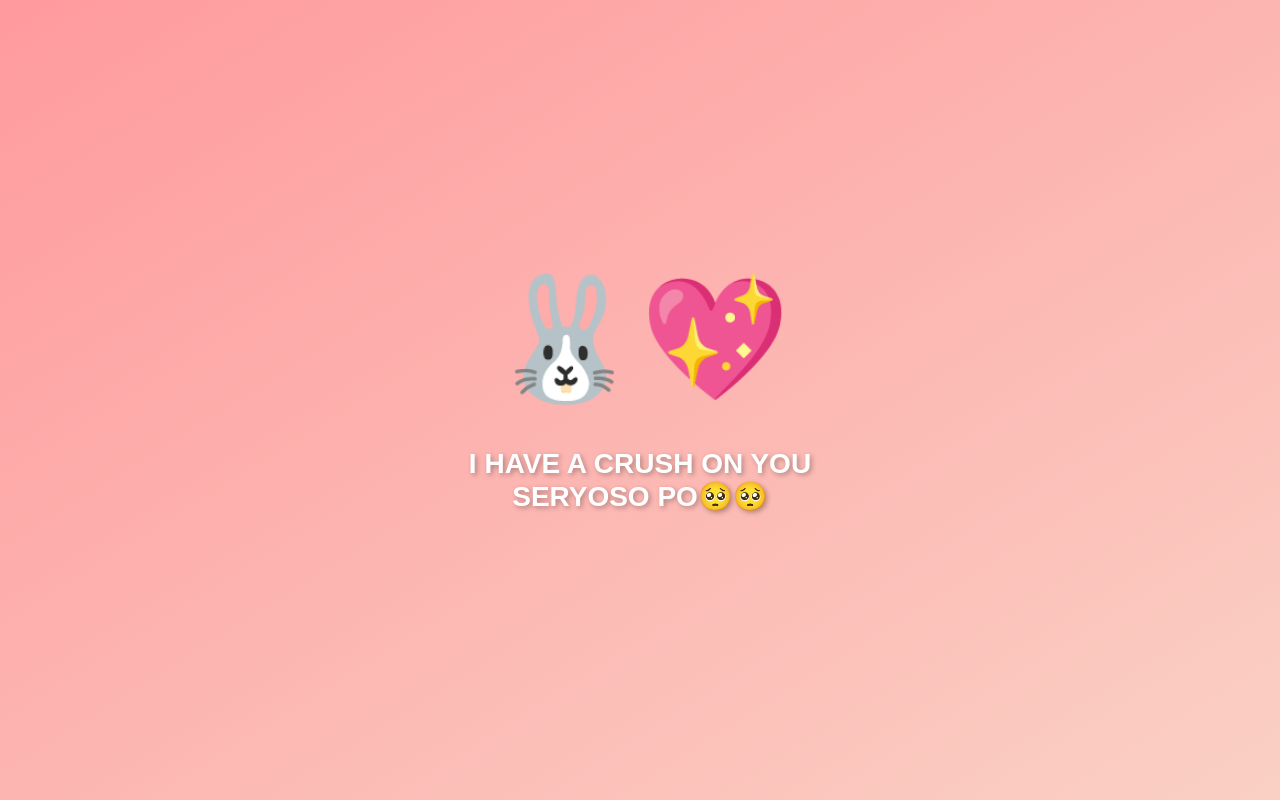
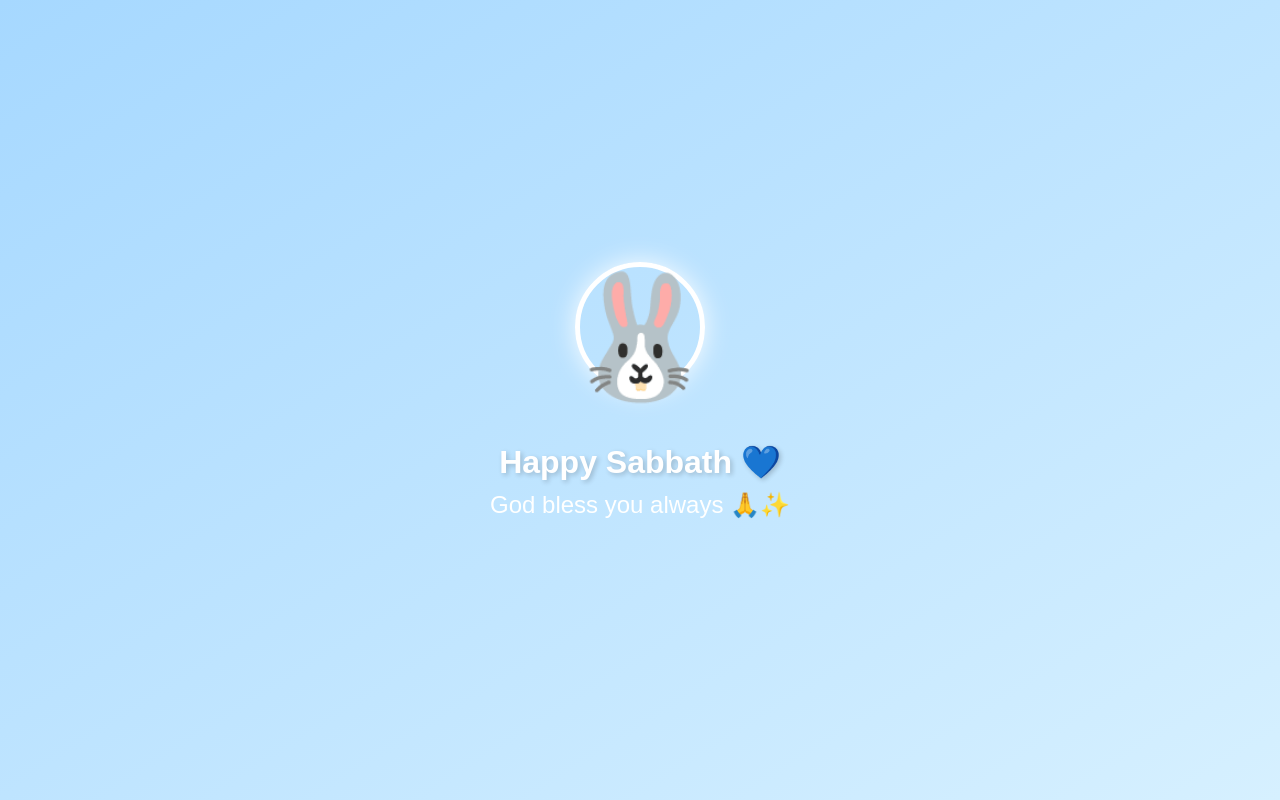
Before and after one commit to jakeaurel90-bit/click-me, a plain HTML site: page message.html in a window 1280 px wide. Drawn offline with Linux system fonts and the light colour scheme.

Commit message:
Update message.html

```diff
--- a/message.html
+++ b/message.html
@@ -2,13 +2,13 @@
 <html lang="en">
 <head>
     <meta charset="UTF-8">
-    <title>Secret Message 💖</title>
+    <title>Happy Sabbath 💙</title>
 
     <style>
         body {
             margin: 0;
             height: 100vh;
-            background: linear-gradient(to bottom right, #ff9a9e, #fad0c4);
+            background: linear-gradient(to bottom right, #a6d8ff, #d6f0ff);
             display: flex;
             justify-content: center;
             align-items: center;
@@ -21,22 +21,51 @@
             animation: fadeIn 2s ease-in-out;
         }
 
+        .halo {
+            width: 120px;
+            height: 120px;
+            border: 5px solid #ffffff;
+            border-radius: 50%;
+            position: absolute;
+            top: -20px;
+            left: 50%;
+            transform: translateX(-50%);
+            box-shadow: 0 0 20px rgba(255,255,255,0.8);
+            animation: glow 2s infinite alternate;
+        }
+
+        .bunny-wrapper {
+            position: relative;
+            display: inline-block;
+        }
+
         .bunny {
             font-size: 120px;
-            animation: bounce 1.5s infinite;
+            animation: float 2s ease-in-out infinite;
+        }
+
+        .greeting {
+            font-size: 32px;
+            margin-top: 20px;
+            color: #ffffff;
+            font-weight: bold;
+            text-shadow: 2px 2px 5px rgba(0,0,0,0.2);
         }
 
         .message {
-            font-size: 28px;
-            margin-top: 20px;
-            color: #fff;
-            font-weight: bold;
-            text-shadow: 2px 2px 5px rgba(0,0,0,0.3);
+            font-size: 24px;
+            margin-top: 10px;
+            color: #ffffff;
         }
 
-        @keyframes bounce {
+        @keyframes float {
             0%, 100% { transform: translateY(0); }
-            50% { transform: translateY(-20px); }
+            50% { transform: translateY(-15px); }
+        }
+
+        @keyframes glow {
+            from { box-shadow: 0 0 10px rgba(255,255,255,0.6); }
+            to { box-shadow: 0 0 30px rgba(255,255,255,1); }
         }
 
         @keyframes fadeIn {
@@ -49,13 +78,17 @@
 <body>
 
     <div class="container">
-        <!-- Bunny with heart eyes -->
-        <div class="bunny">🐰💖</div>
+        <div class="bunny-wrapper">
+            <div class="halo"></div>
+            <div class="bunny">🐰</div>
+        </div>
 
-        <!-- Message -->
+        <div class="greeting">
+            Happy Sabbath 💙
+        </div>
+
         <div class="message">
-         I HAVE A CRUSH ON YOU <br>
-        SERYOSO PO🥺🥺
+            God bless you always 🙏✨
         </div>
     </div>
 
```
